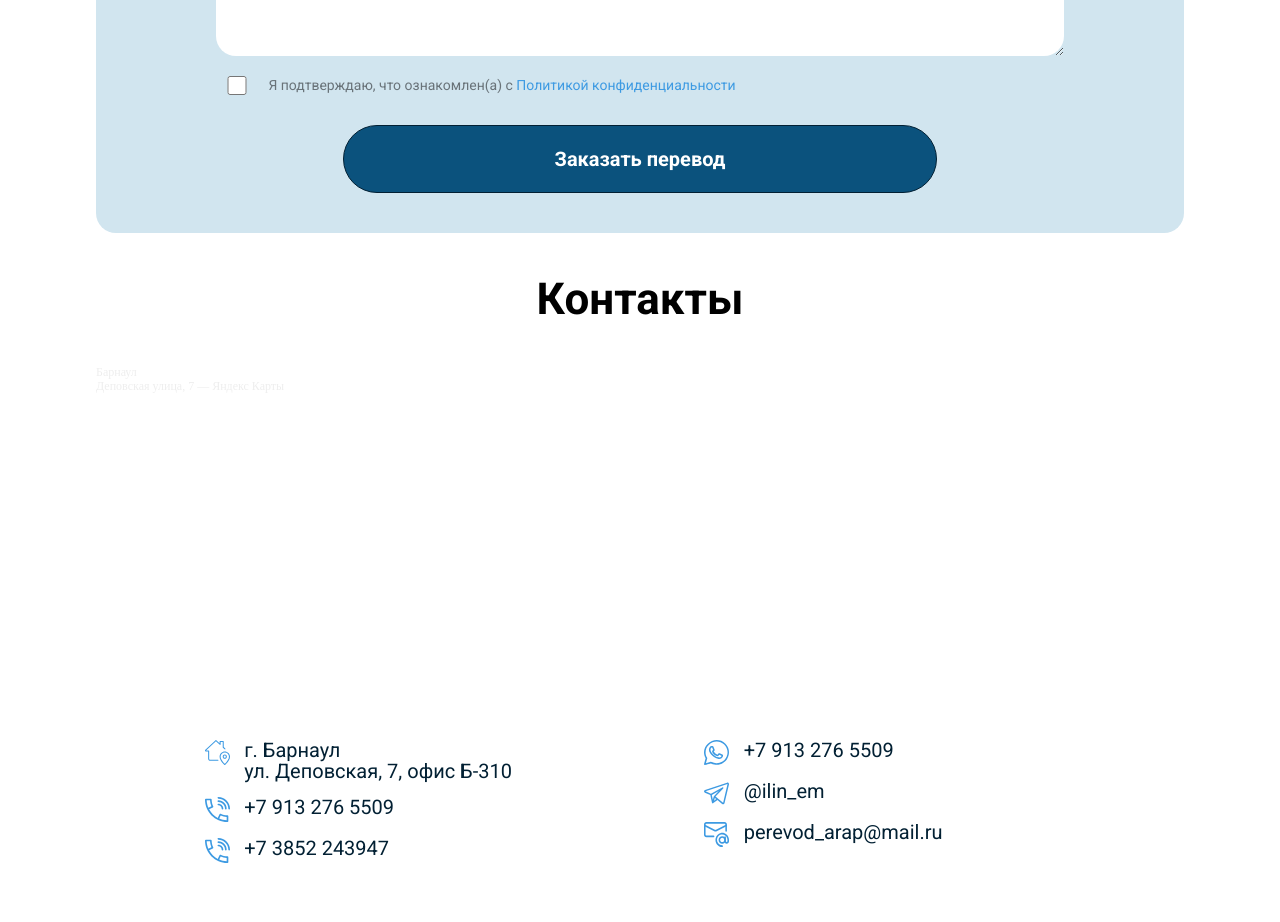
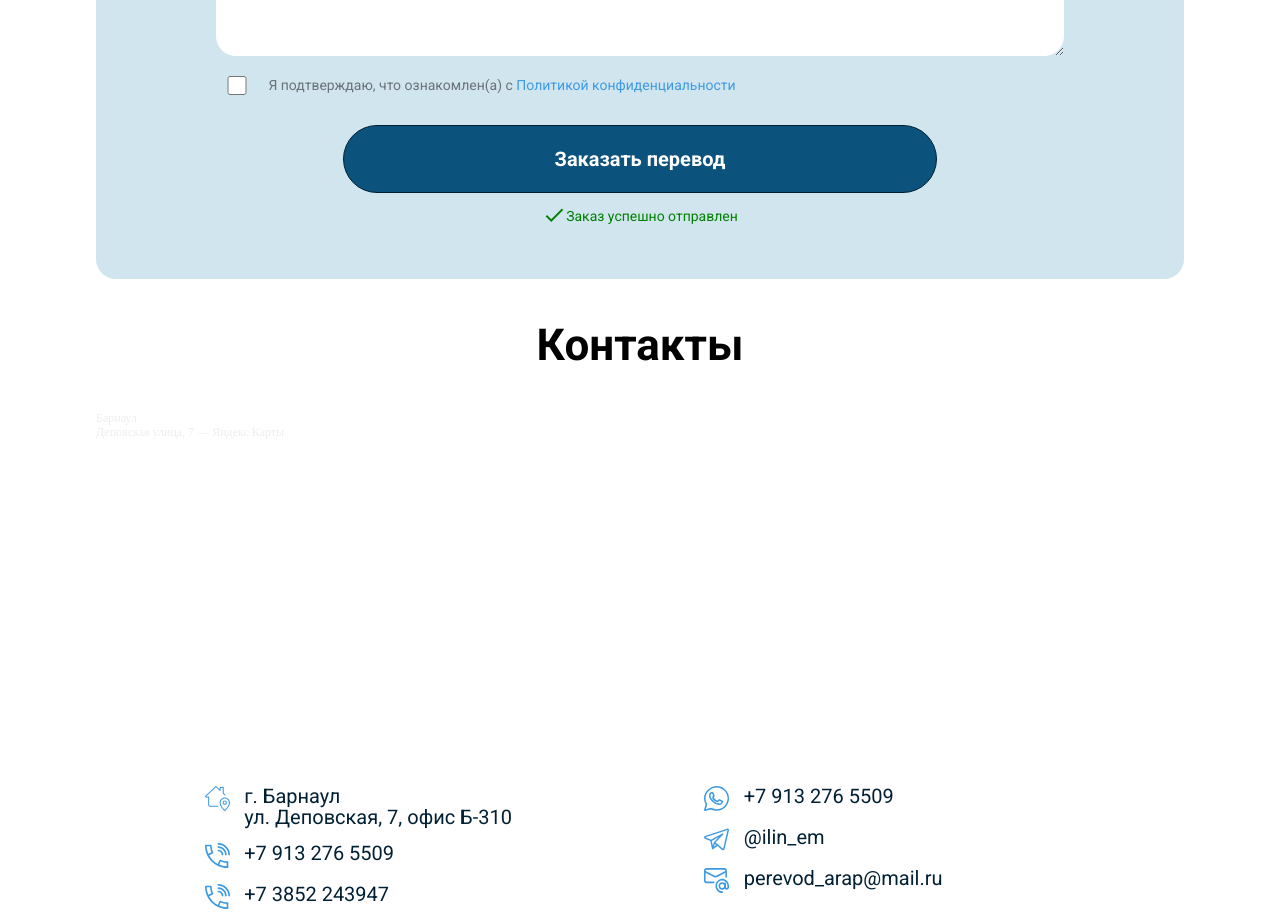
Before and after one commit to CrowMEV/netology-translation-agency, a React (Create React App) app in the folder app/: page / in a window 1280 px wide. Shown: the part 3560-4482 px from the top of the page. Built offline with nearby package versions, Linux system fonts and the light colour scheme.

Commit message:
add hover button

```diff
--- /dev/null
+++ b/app/src/api.js
@@ -0,0 +1,9 @@
+export const sendOrder = (data) =>
+  fetch("http://localhost:80/send_mail", {
+    mode: "no-cors",
+    method: "POST",
+    headers: {
+      "Content-Type": "multipart/form-data",
+    },
+    body: data,
+  });
--- a/app/src/components/orderForm/OrderForm.js
+++ b/app/src/components/orderForm/OrderForm.js
@@ -1,5 +1,6 @@
 import React, { useMemo, useState } from "react";
 import { useForm } from "react-hook-form";
+import { sendOrder } from "../../api";
 import { langs } from "../form/langs";
 import Modal from "../modal/Modal";
 import { ERROR_MESSAGE } from "./constants";
@@ -8,6 +9,9 @@ import { getFileArr } from "./utils";
 
 function OrderForm() {
   const [modalActive, setModalActive] = useState(false);
+  const [loading, setLoading] = useState(false);
+  const [sucsess, setSuccess] = useState(true);
+
   const {
     register,
     handleSubmit,
@@ -19,38 +23,33 @@ function OrderForm() {
   });
 
   const watchFile = watch("file");
-
-  const files = useMemo(() => getFileArr(watchFile), [watchFile])
-  console.log("files", files)
+  const files = useMemo(() => getFileArr(watchFile), [watchFile]);
 
   const onSubmit = async (data) => {
     const formData = new FormData();
     getFileArr(data.file).forEach((file, idx) => {
       formData.append(`file[${idx}]`, data.file[idx]);
-    })
-    formData.append('name', data.name);
-    formData.append('telephone', data.telephone);
-    formData.append('email', data.email);
-    formData.append('original_l', data.original_l);
-    formData.append('translate_l', data.translate_l);
-    formData.append('comment', data.comment);
-    formData.append('privacy', data.privacy);
+    });
+    formData.append("name", data.name);
+    formData.append("telephone", data.telephone);
+    formData.append("email", data.email);
+    formData.append("original_l", data.original_l);
+    formData.append("translate_l", data.translate_l);
+    formData.append("comment", data.comment);
+    formData.append("privacy", data.privacy);
 
-    console.log("formData",formData)
-
-    const res = await fetch("http://localhost:80/send_mail", {
-      mode: 'no-cors',
-      method: "POST",
-      headers: {
-        'Content-Type': 'multipart/form-data',
-      },
-      body: formData,
-    }).then((res) => res.json());
-    alert(JSON.stringify(`${res.message}, status: ${res.status}`));
-    reset();
+    try {
+      setLoading(true);
+      await sendOrder(formData);
+      reset();
+      setSuccess(true);
+    } catch (err) {
+      console.error(err);
+      alert("Не удалось отправить запрос");
+    } finally {
+      setLoading(false);
+    }
   };
-
-  console.log("watchFile", watchFile);
 
   return (
     <>
@@ -92,7 +91,7 @@ function OrderForm() {
                 <input
                   {...register("telephone", {
                     pattern: {
-                      value: /^[\d\+][\d\(\)\ -]{4,14}\d$/,
+                      value: /^[0-9+][0-9()-]{4,14}\d$/,
                       message: "*некорректный формат телефона",
                     },
                     minLength: {
@@ -190,17 +189,25 @@ function OrderForm() {
                       multiple
                       {...register("file", {
                         accept: {
-                          value: ".jpg, .jpeg, .png, .zip, .doc, .docx, .pdf, .djvu",
+                          value:
+                            ".jpg, .jpeg, .png, .zip, .doc, .docx, .pdf, .djvu",
                           message: "*недопустимый формат файла",
                         },
                         required: false,
                       })}
                     />
                     {errors?.file && (
-                      <p className="orderForm__error">{errors?.file?.message || "*файл не выбран"}</p>
+                      <p className="orderForm__error">
+                        {errors?.file?.message || "*файл не выбран"}
+                      </p>
                     )}
                   </div>
-                 <div className="orderForm__file-list"> {files.map((el,idx) => <span key={idx}>{el.name}</span>)}</div>
+                  <div className="orderForm__file-list">
+                    {" "}
+                    {files.map((el, idx) => (
+                      <span key={idx}>{el.name}</span>
+                    ))}
+                  </div>
                 </div>
               </div>
 
@@ -238,7 +245,14 @@ function OrderForm() {
               </div>
 
               <div className="orderForm__button">
-                <button type="submit">Заказать перевод</button>
+                <button type="submit">
+                  {loading ? "Отправка..." : "Заказать перевод"}
+                </button>
+                {sucsess && (
+                    <p className="orderForm__sucsess">
+                    <i class="material-icons">done</i>Заказ успешно отправлен
+                    </p>
+                )}
               </div>
             </form>
           </section>
--- a/app/src/components/orderForm/OrderForm.scss
+++ b/app/src/components/orderForm/OrderForm.scss
@@ -9,6 +9,12 @@
 
     input[type="file"] {
         display: none;
+    }
+
+    button:hover {
+        background: rgba(0,0,0,0);
+        color: #3a7999;
+        box-shadow: inset 0 0 0 3px #3a7999;
     }
 
     input,
@@ -35,6 +41,14 @@
             font-size: 0.9em;
             color: #bd0f0f;
         }
+
+    }
+
+    &__sucsess {
+        display: flex;
+        padding: 10px;
+        color: green;
+        font-size: 1.4em;
     }
 
     &__file_upload {
@@ -55,6 +69,8 @@
     &__button {
         display: flex;
         margin: auto;
+        flex-direction: column;
+        align-items: center;
     }
 
     &__translate {
```
